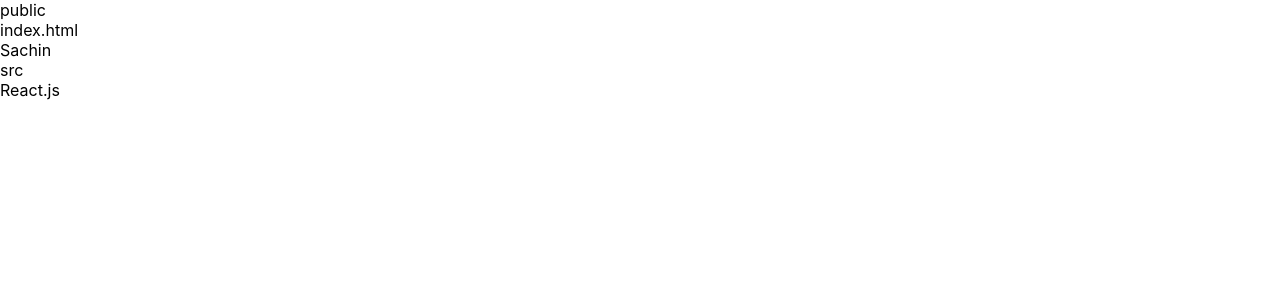
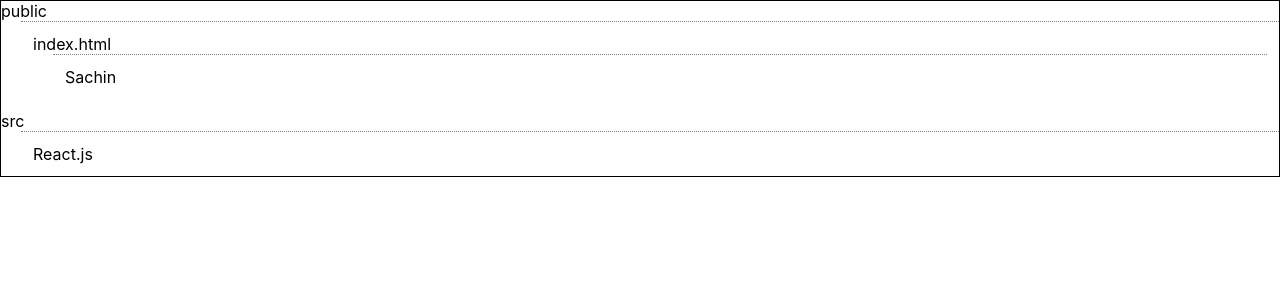
Before and after one commit to Ssharma0355/complete-frontend-interview, a React (Create React App) app in the folder Machine-Coding/machine-coding/: page / in a window 1280 px wide. Shown: the top 300 px of the page. Built offline with nearby package versions, Linux system fonts and the light colour scheme.

Commit message:
file exploere

```diff
--- a/Machine-Coding/machine-coding/src/Problems/File-Explorer/FileExp.jsx
+++ b/Machine-Coding/machine-coding/src/Problems/File-Explorer/FileExp.jsx
@@ -7,22 +7,22 @@
 
     const List =({list})=>{
         return(
-            <div style={{display:"flex",flexDirection:"column"}}>
+            <div >
                 {list.map((node)=>
                 <div key={node.id}>
                     <span>{node.name}</span>
-                    <span style={{marginLeft:"12px"}}>
-                    {node?.children && <List list={node.children} />}
-                    </span>
-                </div>
+                    {node?.children &&
+                    <div style={{marginLeft:"20px", borderTop:"1px dotted gray", padding:"12px"}}>
+                    <List list={node.children} />
+                    </div>}
+                 </div>
                     )}
             </div>
         )
     }
   return (
-    <div>
+    <div style={{display:"flex", flexDirection:"column", border:"1px solid black"}}>
         <List list={data}/>
-
     </div>
   )
 }
```
